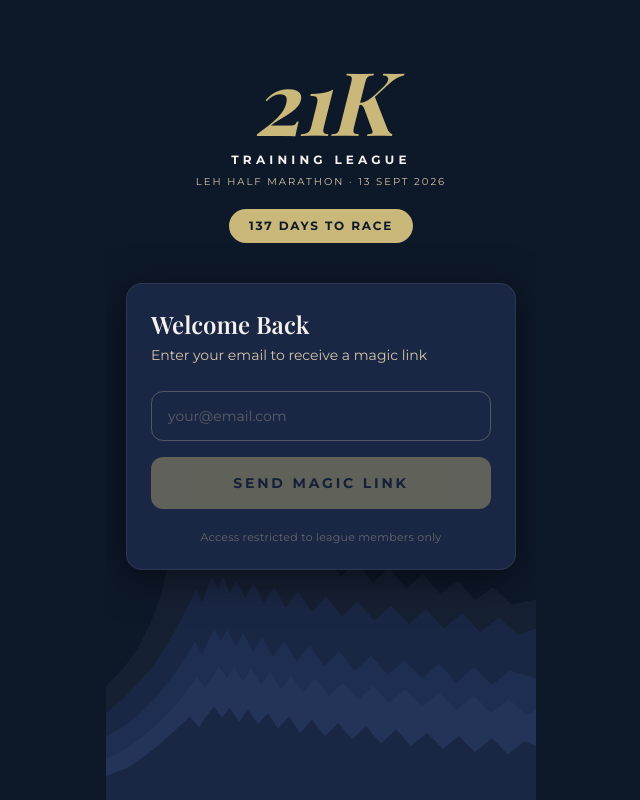
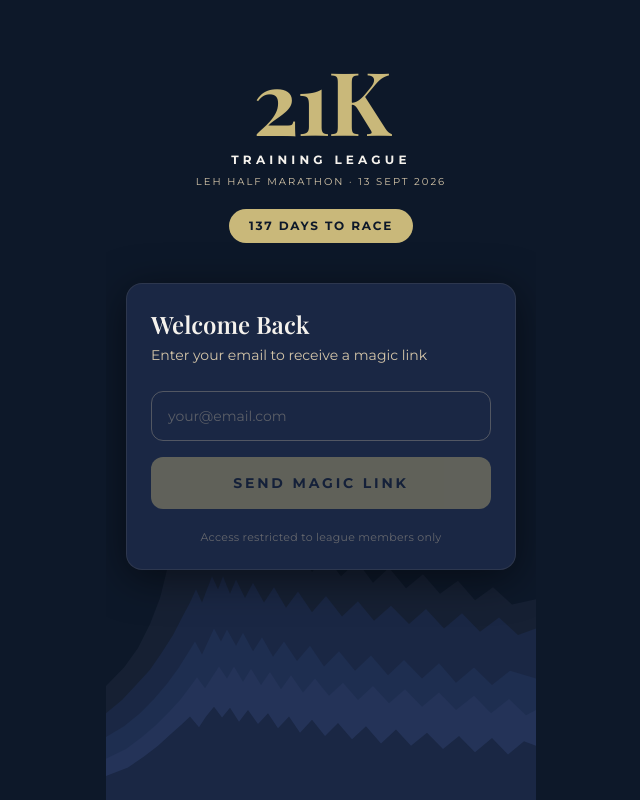
Before and after one commit to yash199746-star/21k-training-league, a Next.js app: page /login in a window 1280 px wide. Shown: the whole page, without its empty margins (319-959 px from the left). Built offline with nearby package versions, Linux system fonts and the light colour scheme; a web font is replaced by a local one.

Commit message:
Remove italic from 21K logo - clean confident Playfair

```diff
--- a/src/app/login/page.tsx
+++ b/src/app/login/page.tsx
@@ -88,7 +88,7 @@ export default function LoginPage() {
         {/* Logo */}
         <div className="flex flex-col items-center mb-5">
           <h1
-            className="font-playfair italic font-bold leading-none tracking-tight"
+            className="font-playfair font-bold leading-none tracking-tight"
             style={{ fontSize: "88px", color: "#C9B87A" }}
           >
             21K
```
